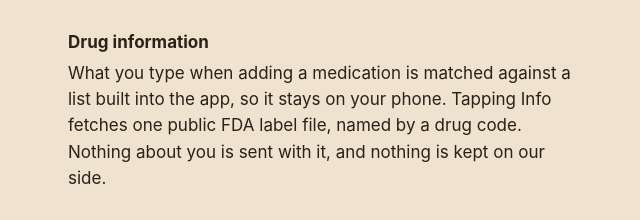
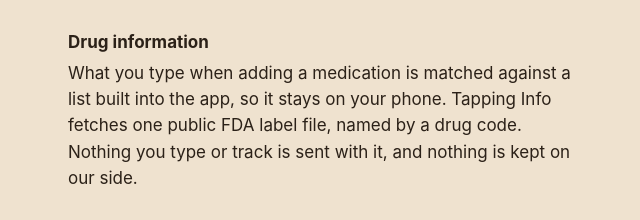
Before and after one commit to Mikerpen22/mdhd-site, a plain HTML site: page privacy.html in a window 1280 px wide. Shown: the part 559-779 px from the top of the page, without its empty margins (316-956 px from the left). Drawn offline with Linux system fonts and the light colour scheme.

Commit message:
docs: privacy page says what a label request carries

```diff
--- a/privacy.html
+++ b/privacy.html
@@ -18,7 +18,7 @@ footer{margin-top:64px;color:var(--muted);font-size:14px}
 <h2>Notifications</h2>
 <p>Reminders are scheduled on your device. Nothing is sent to a server.</p>
 <h2>Drug information</h2>
-<p>What you type when adding a medication is matched against a list built into the app, so it stays on your phone. Tapping Info fetches one public FDA label file, named by a drug code. Nothing about you is sent with it, and nothing is kept on our side.</p>
+<p>What you type when adding a medication is matched against a list built into the app, so it stays on your phone. Tapping Info fetches one public FDA label file, named by a drug code. Nothing you type or track is sent with it, and nothing is kept on our side.</p>
 <h2>Deleting your data</h2>
 <p>Delete the app to remove it from your device. To remove the iCloud copy, go to Settings › your name › iCloud › Manage Storage.</p>
 <h2>Questions</h2>
```
